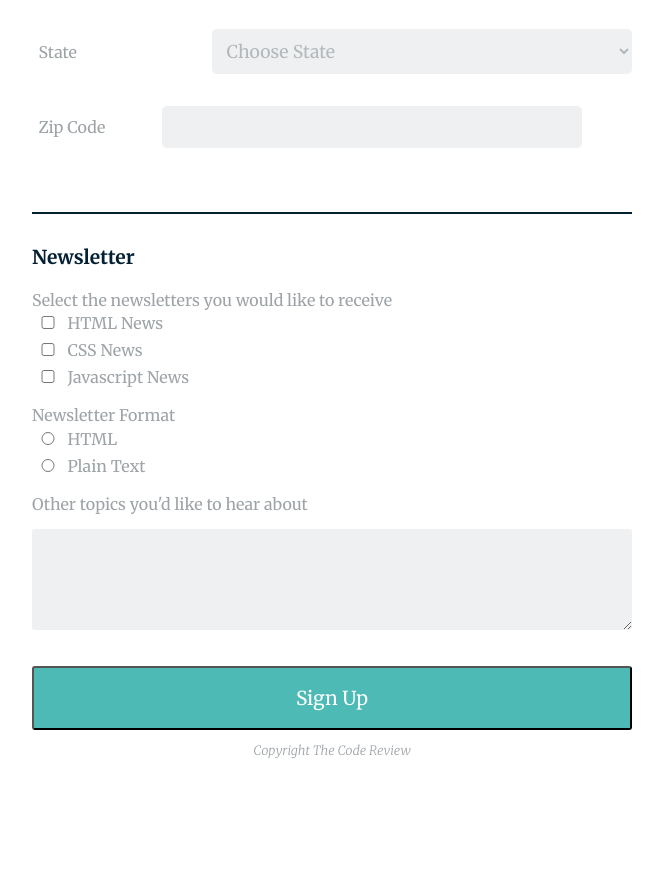
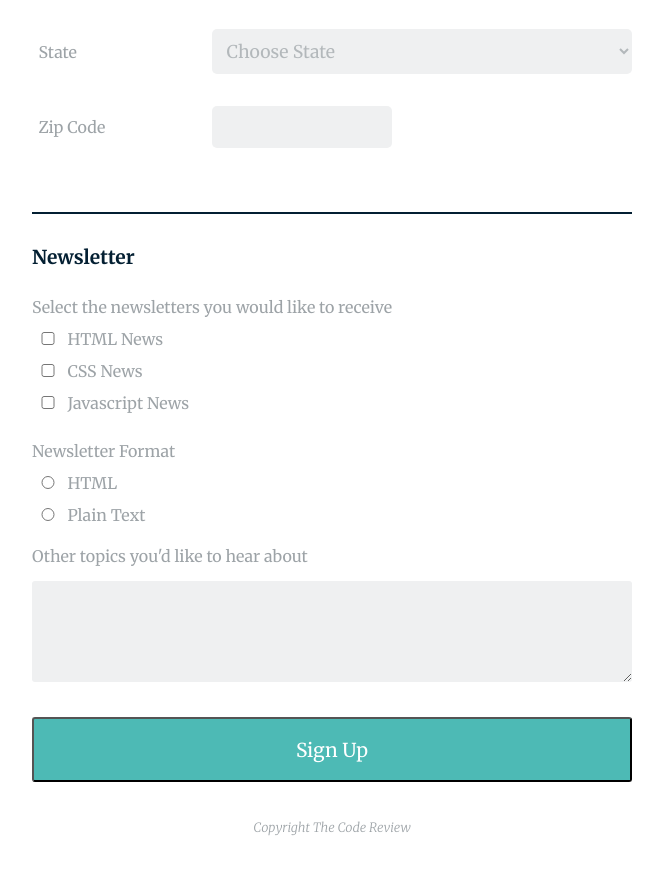
Before and after one commit to mindeby/Techdegree-Project-3, a plain HTML site: page index.html in a window 1280 px wide. Shown: the part 578-1452 px from the top of the page, without its empty margins (308-971 px from the left). Before the commit the page ends 1419 px from the top, so only its background shows below. Drawn offline with Linux system fonts and the light colour scheme.

Commit message:
final touches

```diff
--- a/css/styles.css
+++ b/css/styles.css
@@ -157,7 +157,7 @@ button[type="submit"] {
   background-color: rgba(77, 186, 181, 1.00);
   border-radius: 3px;
   display: block;
-  margin: auto;
+  margin: auto auto 2em auto;
   min-width: 90%;
   padding: 1em 0;
   font-size: 1.2em;
@@ -179,6 +179,13 @@ footer {
   font-size: 0.8em;
   text-align: center;
 }
+
+.news, .format {
+  line-height: 2em;
+
+}
+
+
 
 /* media queries */
 
@@ -223,7 +230,7 @@ footer {
     align-self: center;
   }
 
-  input[type="zip"]{
+  input[type="number"]{
     justify-content: flex-start;
     margin-right: 40%;
     width: 30%;
```
